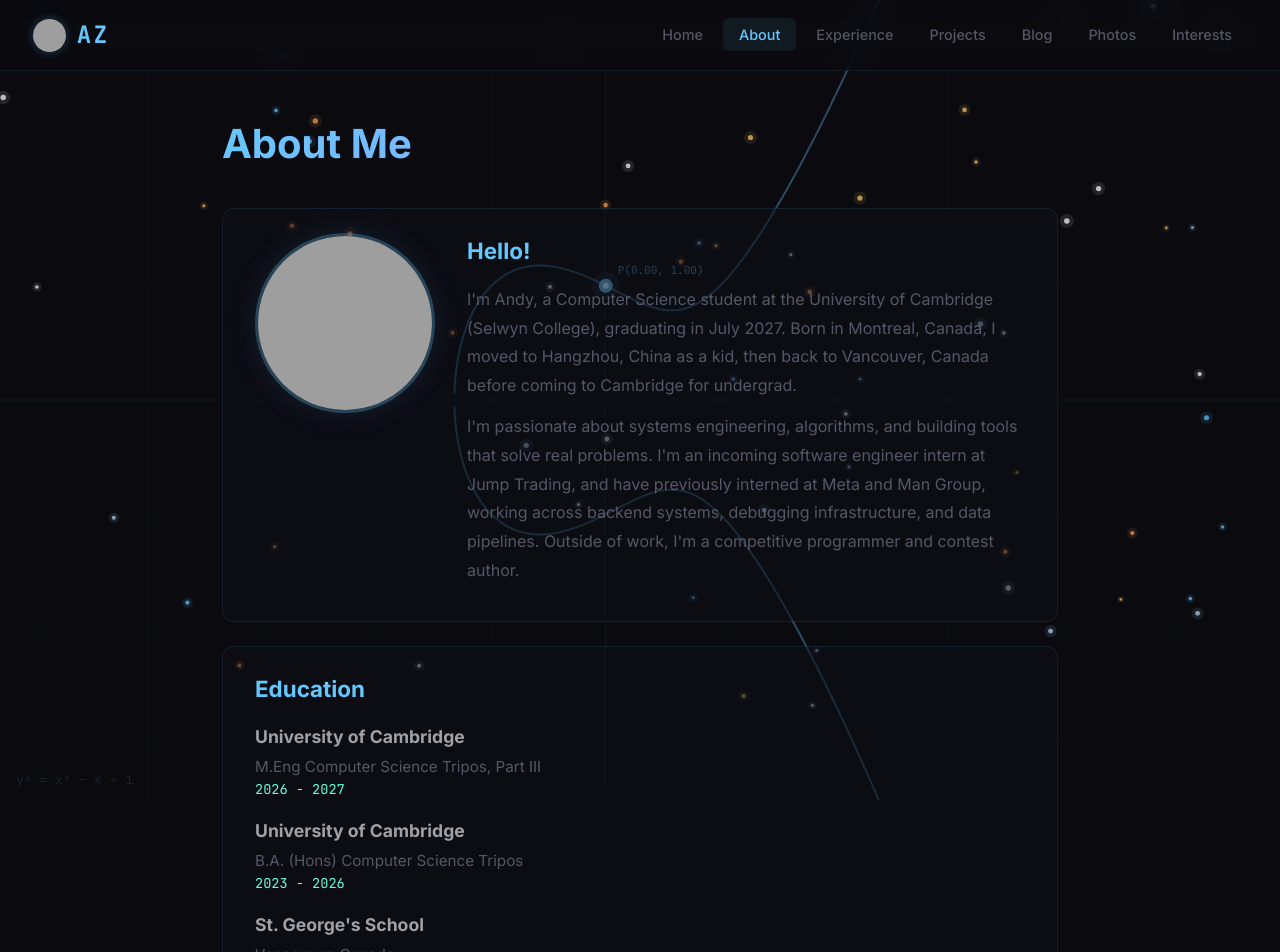
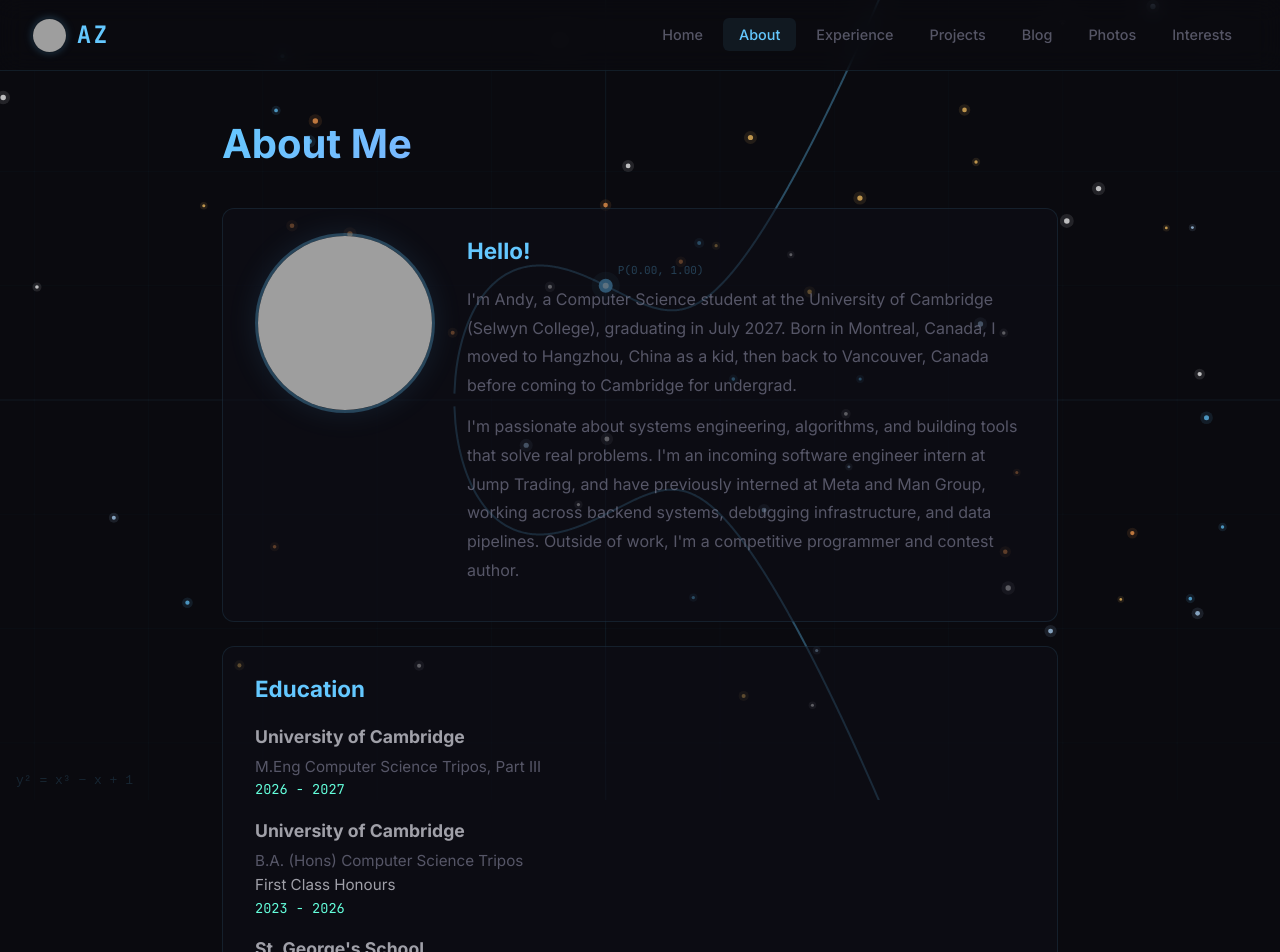
Before and after one commit to andyzhu23/andyzhu23.github.io, a React (Vite) app: page /about in a window 1280 px wide. Shown: the top 952 px of the page. Built offline with nearby package versions, Linux system fonts and the light colour scheme; grey boxes are pictures that could not be loaded.

Commit message:
feat: updated About to include grade

```diff
--- a/src/index.css
+++ b/src/index.css
@@ -529,6 +529,10 @@ body.intro-done .navbar {
 
 .about-education .subtitle {
   color: var(--text-muted);
+  font-size: 0.95rem;
+}
+
+.about-education .grade {
   font-size: 0.95rem;
 }
 
--- a/src/pages/About.tsx
+++ b/src/pages/About.tsx
@@ -50,6 +50,7 @@ export default function About() {
           <div className="education-item">
             <h3>University of Cambridge</h3>
             <p className="subtitle">B.A. (Hons) Computer Science Tripos</p>
+            <p className="grade">First Class Honours</p>
             <p className="date">2023 - 2026</p>
           </div>
           <div className="education-item">
```
